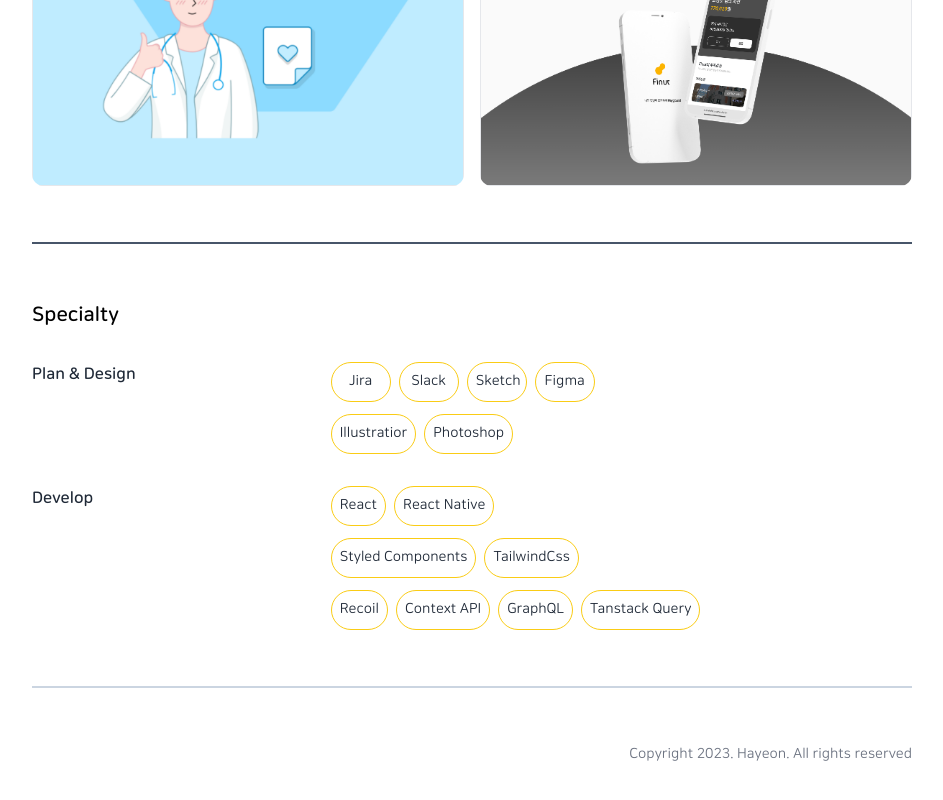
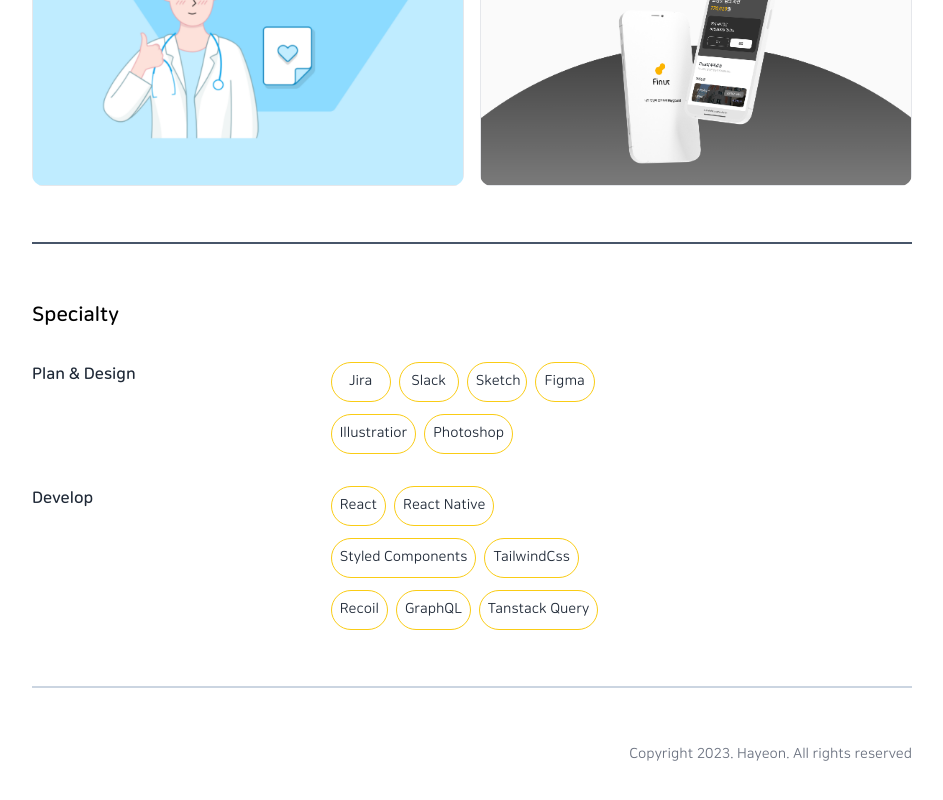
Before and after one commit to kmhayeon/Hy-Web, a React (Create React App) app: page / in a window 1280 px wide. Shown: the part 3386-4186 px from the top of the page, without its empty margins (168-1111 px from the left). Built offline with nearby package versions, Linux system fonts and the light colour scheme.

Commit message:
[Add] skill 추가

```diff
--- a/src/components/Specialty.tsx
+++ b/src/components/Specialty.tsx
@@ -24,7 +24,6 @@ const Specialty = () => {
       ],
       data: [
         { id: 0, skill: `Recoil` },
-        { id: 1, skill: `Context API` },
         { id: 0, skill: `GraphQL` },
         { id: 1, skill: `Tanstack Query` },
       ]
```
